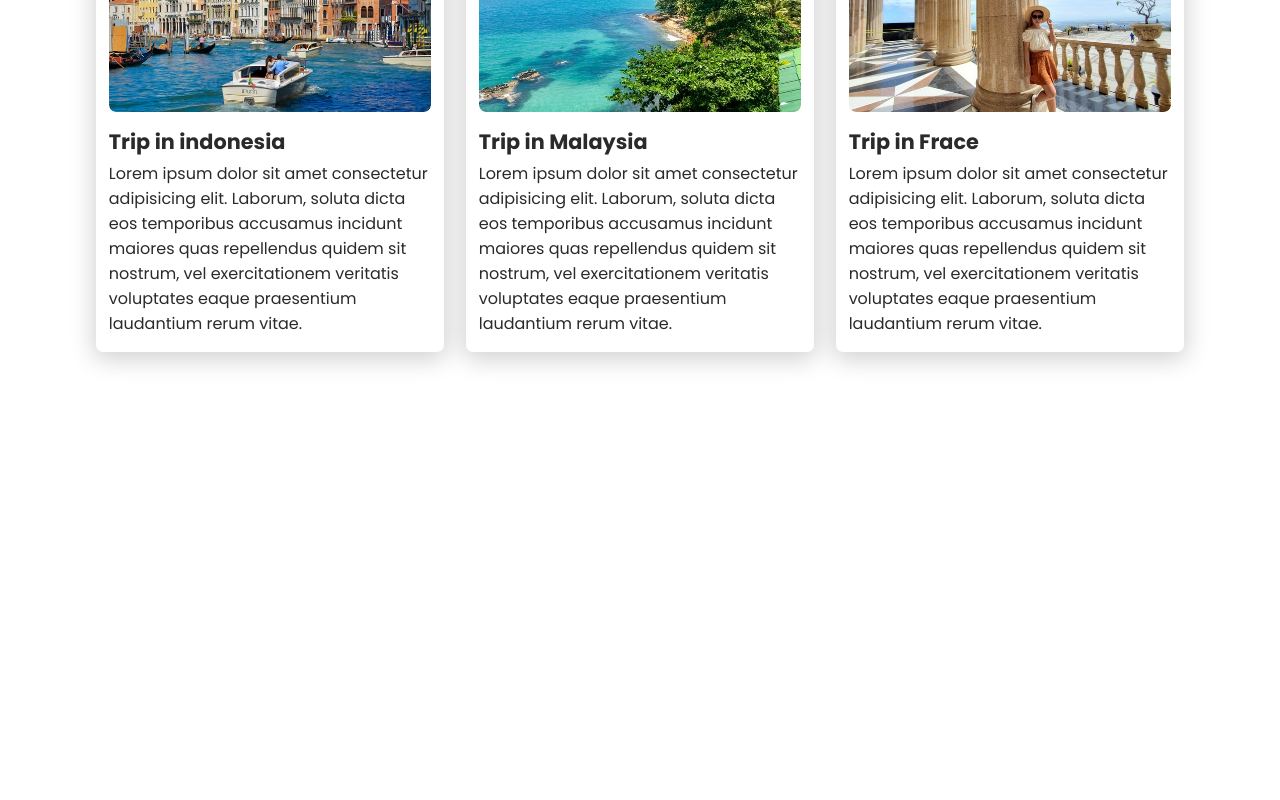
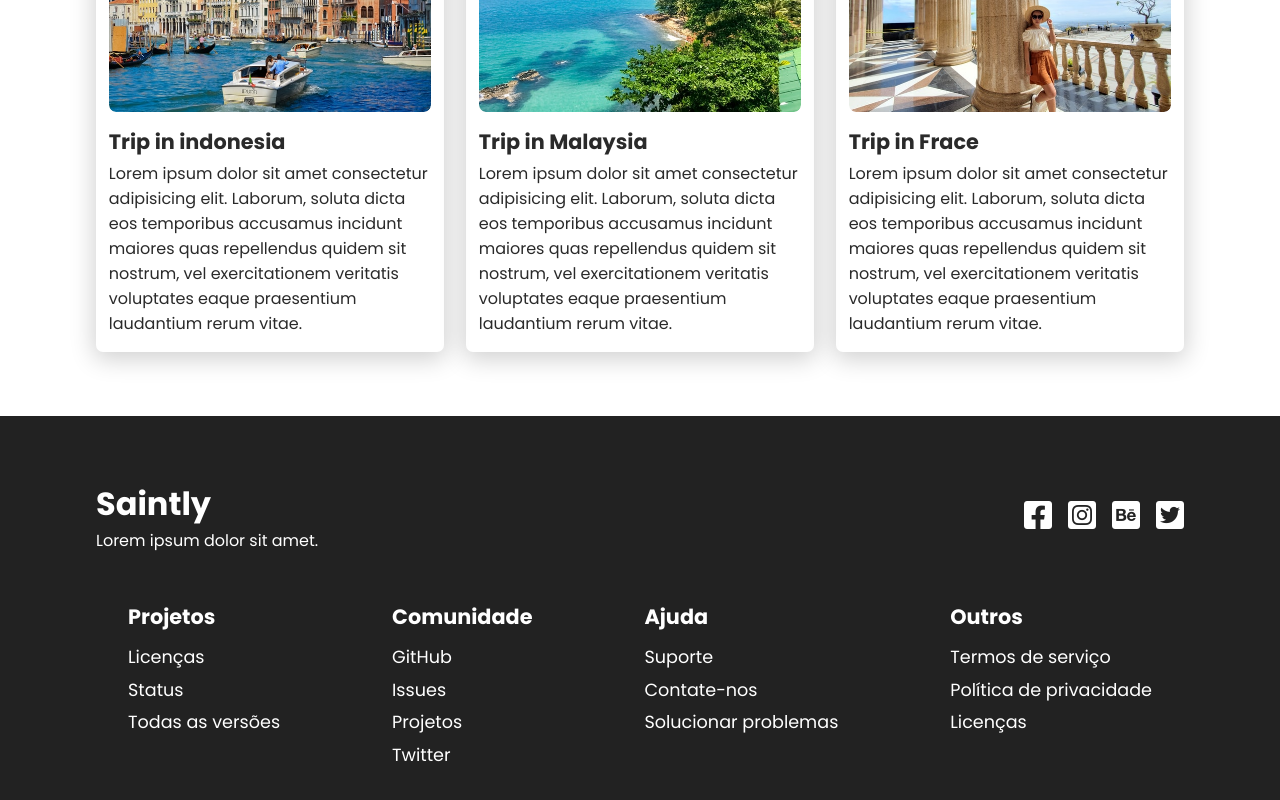
Before and after one commit to Lucassocorrosilva7/ViagemBem, a React (Vite) app: page / in a window 1280 px wide. Shown: the part 2118-2918 px from the top of the page. Before the commit the page ends 2534 px from the top, so only its background shows below. Built offline with nearby package versions, Linux system fonts and the light colour scheme.

Commit message:
Footer finalizado

```diff
--- a/src/components/Footer.jsx
+++ b/src/components/Footer.jsx
@@ -1,8 +1,48 @@
-import React from 'react'
+import  './FooterStyles.css'
 
 const Footer = () => {
   return (
-    <div>Footer</div>
+    <footer className='footer'>
+<div className="top">
+    <div>
+        <h1>Saintly</h1>
+        <p>Lorem ipsum dolor sit amet.</p>
+    </div>
+    <div>
+        <a href="#"><i className='fa-brands fa-facebook-square'></i></a>
+        <a href="#"><i className='fa-brands fa-instagram-square'></i></a>
+        <a href="#"><i className='fa-brands fa-behance-square'></i></a>
+        <a href="#"><i className='fa-brands fa-twitter-square'></i></a>
+    </div>
+</div>
+<div className="bottom">
+    <div>
+        <h4>Projetos</h4>
+        <a href="/">Licenças</a>
+        <a href="/">Status</a>
+        <a href="/">Todas as versões</a>
+    </div>
+    <div>
+        <h4>Comunidade</h4>
+        <a href="/">GitHub</a>
+        <a href="/">Issues</a>
+        <a href="/">Projetos</a>
+        <a href="/">Twitter</a>
+    </div>
+    <div>
+        <h4>Ajuda</h4>
+        <a href="/">Suporte</a>
+        <a href="/">Contate-nos</a>
+        <a href="/">Solucionar problemas</a>
+    </div>
+    <div>
+        <h4>Outros</h4>
+        <a href="/">Termos de serviço</a>
+        <a href="/">Política de privacidade</a>
+        <a href="/">Licenças</a>
+    </div>
+</div>
+    </footer>
   )
 }
 
--- a/src/components/FooterStyles.css
+++ b/src/components/FooterStyles.css
@@ -0,0 +1,66 @@
+.footer{
+    padding: 4rem 6rem;
+    background: #222;
+    color: #fff;
+}
+
+.top{
+    display: flex;
+    justify-content: space-between;
+    text-align: start;
+    align-items: center;
+    flex-direction: wrap;
+}
+
+.top i {
+    color: #fff;
+    font-size: 2rem;
+    margin-left: 1rem;
+}
+
+.top i:hover{
+    color: #01959a;
+}
+
+
+.bottom{
+    padding: 2rem;
+    text-align: start;
+    display: flex;
+    justify-content: space-between;
+    flex-wrap: wrap;
+}
+
+
+.bottom div{
+    display: flex;
+    flex-direction: column;
+
+}
+
+
+.bottom h4{
+    font-size: 1.3rem;
+    padding: 1rem 0 .8rem 0;
+}
+
+
+.bottom a{
+    color: #fff;
+    padding-bottom: .4rem;
+    font-size: 1.1rem;
+}
+
+@media screen and (max-width: 850px) {
+    .footer{
+        padding: 4rem 2rem;
+    }
+
+    .footer i{
+        margin: 1rem 1rem 0 0;
+    }
+
+    .bottom div{
+        width: 50%;
+    }
+}
--- a/src/routes/About.jsx
+++ b/src/routes/About.jsx
@@ -1,6 +1,7 @@
 import Hero from "../components/Hero";
 import Navbar from "../components/Navbar";
 import AboutImg from "../assets/images/night.jpg"
+import Footer from "../components/Footer";
 
 const About = () => {
   return (
@@ -12,6 +13,7 @@ const About = () => {
         title="Sobre nós"
         btnClass="hide"
       />
+      <Footer/>
     </>
   )
 }
--- a/src/routes/Contact.jsx
+++ b/src/routes/Contact.jsx
@@ -1,6 +1,7 @@
 import Hero from "../components/Hero";
 import Navbar from "../components/Navbar";
 import AboutImg from "../assets/images/2.jpg"
+import Footer from "../components/Footer";
 
 const Contact = () => {
   return (
@@ -12,6 +13,7 @@ const Contact = () => {
         title="Contato"
         btnClass="hide"
       />
+      <Footer/>
     </>
   )
 }
--- a/src/routes/Home.jsx
+++ b/src/routes/Home.jsx
@@ -3,6 +3,7 @@ import Navbar from "../components/Navbar";
 import HomeImg from "../assets/images/hero.jpg";
 import Destination from "../components/Destination";
 import Trip from "../components/Trip";
+import Footer from "../components/Footer";
 
 const Home = () => {
   return (
@@ -19,6 +20,7 @@ const Home = () => {
       />
       <Destination/>
       <Trip/>
+      <Footer/>
     </>
   );
 };
--- a/src/routes/Service.jsx
+++ b/src/routes/Service.jsx
@@ -1,6 +1,7 @@
 import Hero from "../components/Hero";
 import Navbar from "../components/Navbar";
 import AboutImg from "../assets/images/night.jpg"
+import Footer from "../components/Footer";
 
 const Service = () => {
   return (
@@ -12,6 +13,7 @@ const Service = () => {
         title="Serviços"
         btnClass="hide"
       />
+    <Footer/>
     </>
   )
 }
```
